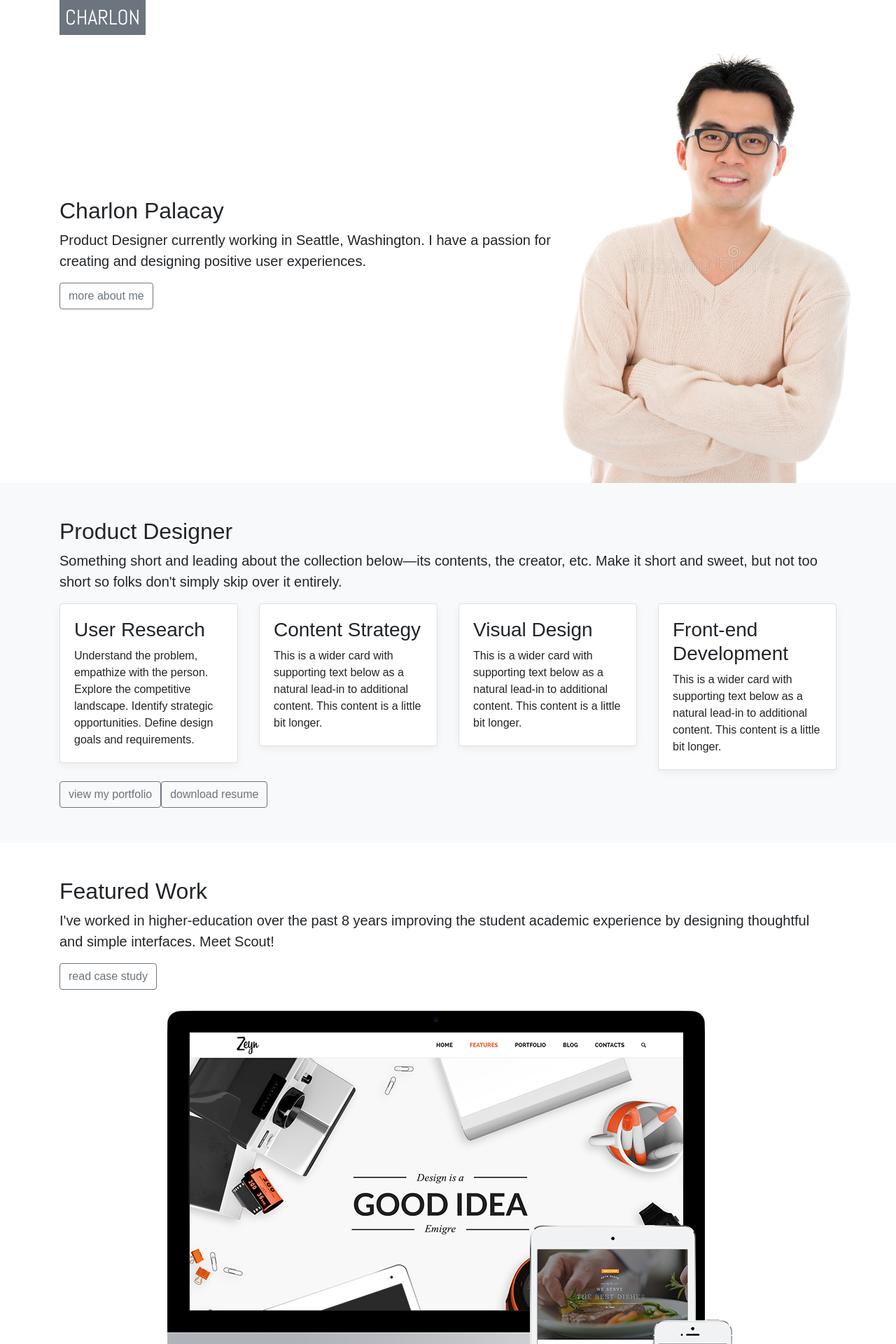
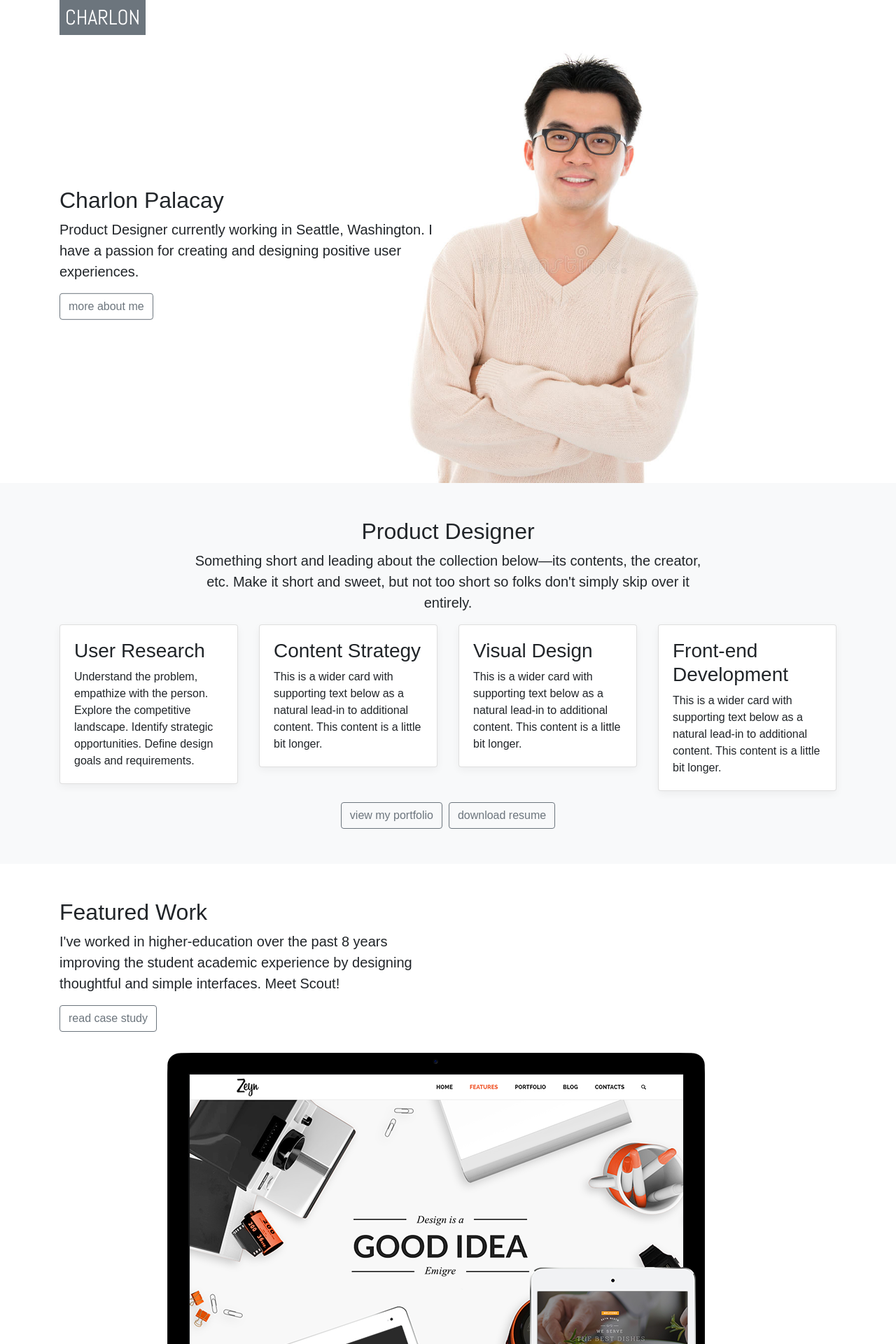
Before and after one commit to charlon/charlon.com, a React (Create React App) app in the folder portfolio/: page / in a window 1280 px wide. Shown: the top 1920 px of the page at 70% size. Built offline with nearby package versions, Linux system fonts and the light colour scheme.

Commit message:
Updates grid alignment.

```diff
--- a/portfolio/src/containers/Home.js
+++ b/portfolio/src/containers/Home.js
@@ -13,7 +13,7 @@ const Home = () => (
       <div className="content">
         <div className="container">
           <div className="row">
-            <div className="col-md-8">
+            <div className="col-md-6">
               <h2>Charlon Palacay</h2>
               <p className="lead">Product Designer currently working in Seattle, Washington. I have a passion for creating and designing positive user experiences.</p>
               <p><a href="/about" className="btn btn-outline-secondary">more about me</a></p>
@@ -28,10 +28,12 @@ const Home = () => (
         <div className="container">
           <div className="row">
 
-            <div className="col-md-12">
+            <div className="offset-md-2 col-md-8 text-center">
               <h2>Product Designer</h2>
               <p className="lead">Something short and leading about the collection below—its contents, the creator, etc. Make it short and sweet, but not too short so folks don't simply skip over it entirely.</p>
             </div>
+
+            <div class="w-100"></div>
 
             {/* hide on mobile only */}
             <div className="col-md-3 d-none d-sm-block">
@@ -68,8 +70,8 @@ const Home = () => (
               </div>
             </div>
 
-            <div className="col-md-8">
-              <a href="/portfolio" className="btn btn-outline-secondary">view my portfolio</a>
+            <div className="offset-md-2 col-md-8 text-center">
+              <a href="/portfolio" className="btn btn-outline-secondary">view my portfolio</a>&nbsp;&nbsp;
               <a href="/cpalacay-resume.pdf" className="btn btn-outline-secondary">download resume</a>
             </div>
 
@@ -82,15 +84,17 @@ const Home = () => (
       <div className="content">
         <div className="container">
           <div className="row">
-            <div className="col-md-12">
 
+            <div className="col-md-6">
               <h2 className="">Featured Work</h2>
               <p className="lead">I've worked in higher-education over the past 8 years improving the student academic experience by designing thoughtful and simple interfaces. Meet Scout!</p>
               <p><a href="/portfolio/scout" className="btn btn-outline-secondary">read case study</a></p>
+            </div>
 
+            <div className="col-md-12">
               <div className="text-center"><img className="" src="/imac-ipad-iphone.png" alt="Card cap" /></div>
+            </div>
 
-            </div>
           </div>
         </div>
       </div>
--- a/portfolio/src/styles/Home.scss
+++ b/portfolio/src/styles/Home.scss
@@ -1,7 +1,7 @@
 .home-about {
 
   background: url("/asian-dude.jpg") no-repeat;
-  background-position: bottom right;
+  background-position: 70%;
   background-size: contain;
 
   height: 80vh;
```
